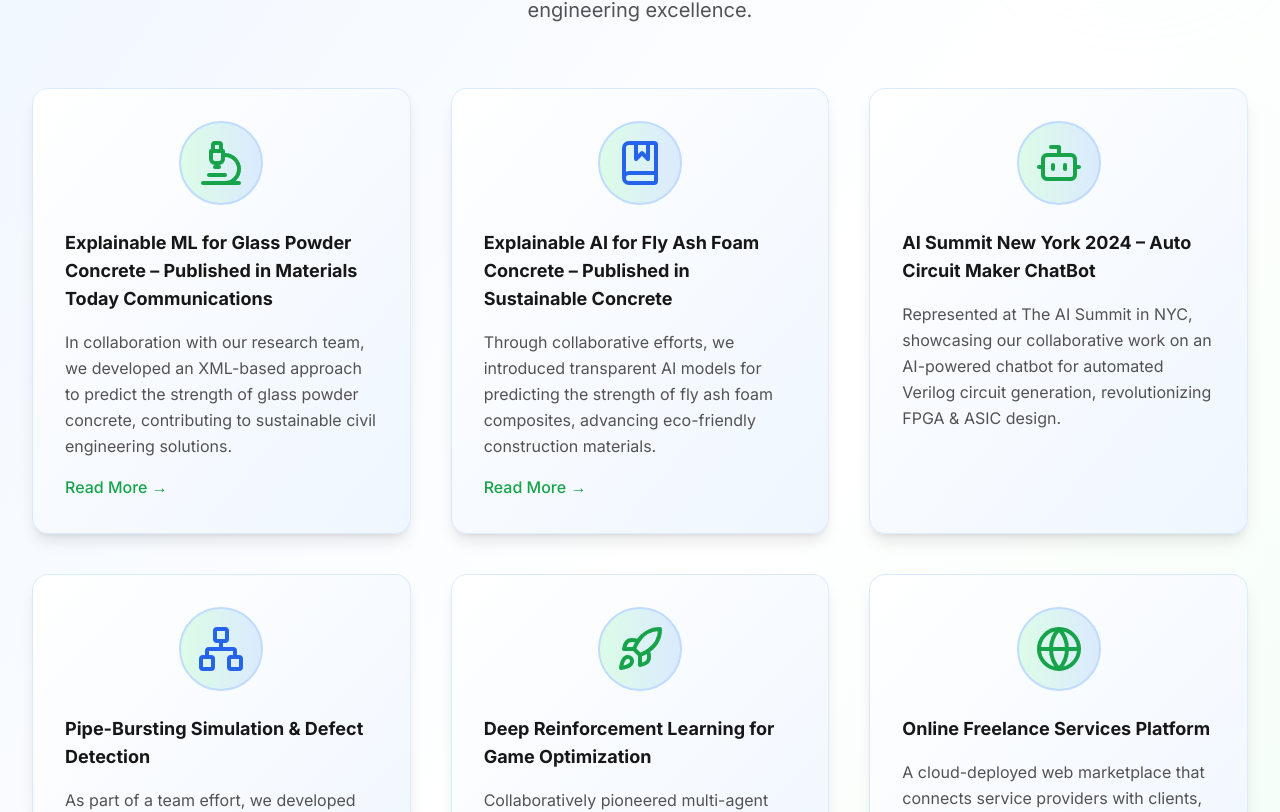
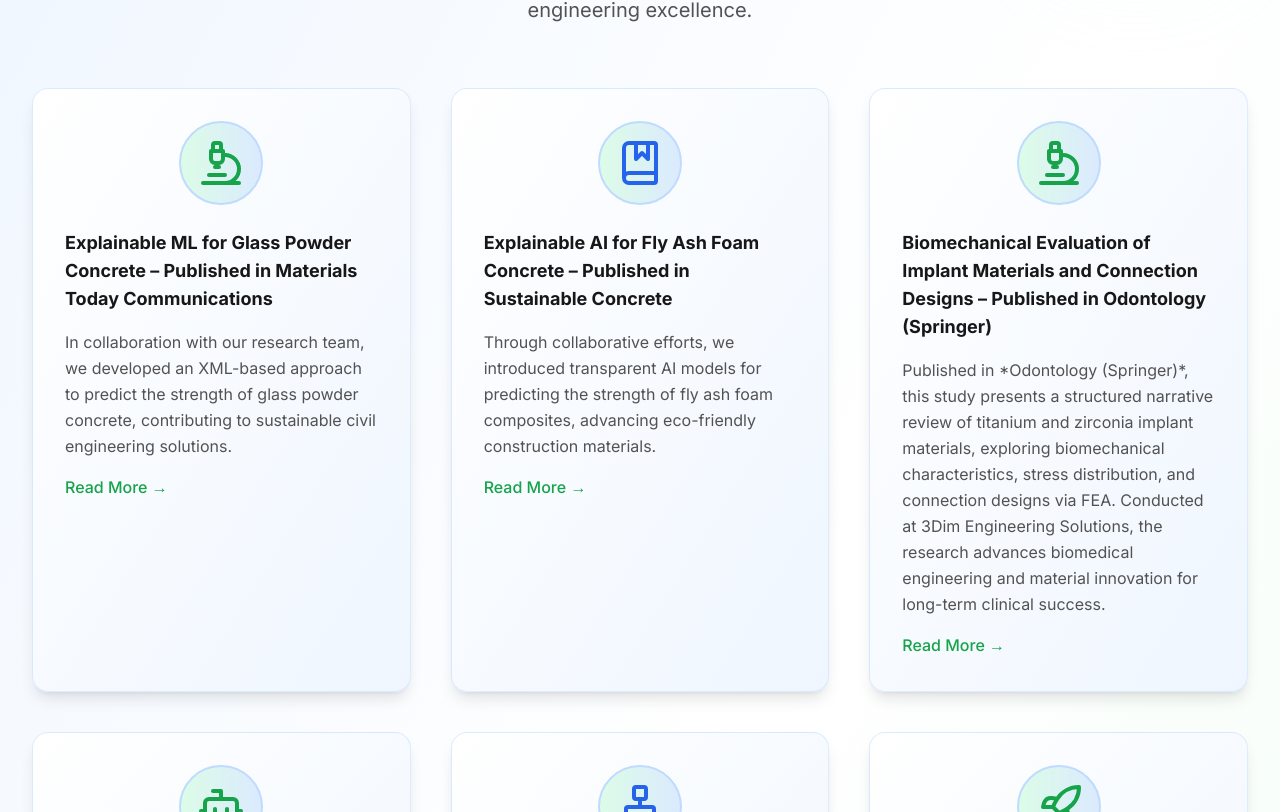
Before and after one commit to 3DimEngSols/3DimEngSols.github.io, a React (Create React App) app in the folder 3dim/: page / in a window 1280 px wide. Shown: the part 6788-7600 px from the top of the page. Built offline with nearby package versions, Linux system fonts and the light colour scheme.

Commit message:
new proj

```diff
--- a/3dim/src/components/projects.tsx
+++ b/3dim/src/components/projects.tsx
@@ -26,6 +26,14 @@ const projects: Project[] = [
       "Through collaborative efforts, we introduced transparent AI models for predicting the strength of fly ash foam composites, advancing eco-friendly construction materials.",
     icon: <BookMarked className="w-12 h-12 text-secondary-600" />,
     link: "https://lnkd.in/dy-bKimA",
+  },
+  {
+    title:
+      "Biomechanical Evaluation of Implant Materials and Connection Designs – Published in Odontology (Springer)",
+    description:
+      "Published in *Odontology (Springer)*, this study presents a structured narrative review of titanium and zirconia implant materials, exploring biomechanical characteristics, stress distribution, and connection designs via FEA. Conducted at 3Dim Engineering Solutions, the research advances biomedical engineering and material innovation for long-term clinical success.",
+    icon: <Microscope className="w-12 h-12 text-primary-600" />,
+    link: "https://lnkd.in/g7m8Ta7u",
   },
   {
     title: "AI Summit New York 2024 – Auto Circuit Maker ChatBot",
```
